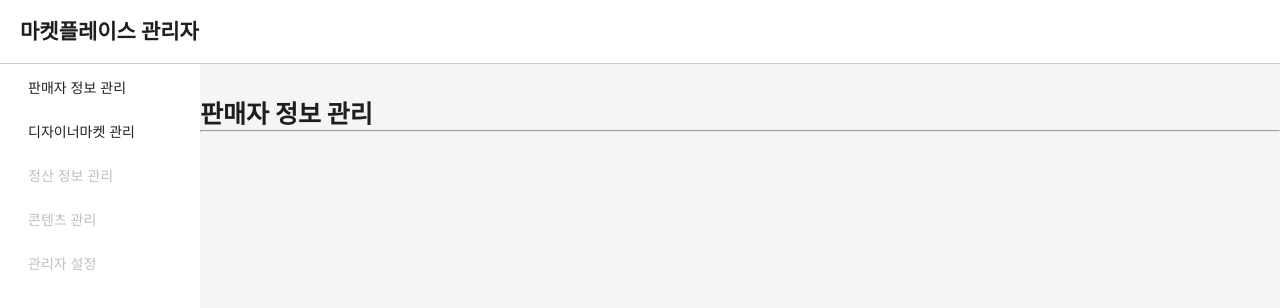
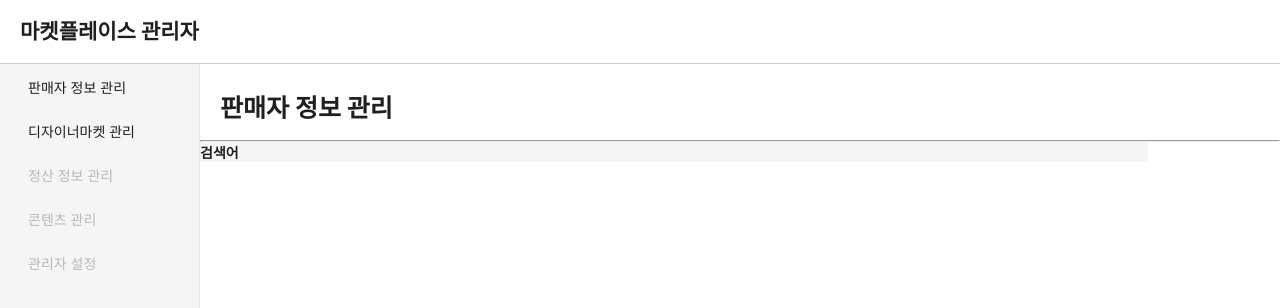
Before and after one commit to Choi-Seunghwan/nextjs-typescript-recoil, a Next.js app: page /seller in a window 1280 px wide. Shown: the top 308 px of the page. Built offline with nearby package versions, Linux system fonts and the light colour scheme.

Commit message:
init: 프로젝트 구조 잡는 중 (styles)

```diff
--- a/src/components/atoms/button/Button.tsx
+++ b/src/components/atoms/button/Button.tsx
@@ -9,7 +9,7 @@ type ButtonProps = {
   loading: boolean;
 };
 
-const Dropdown: React.FC<ButtonProps> = ({ text, type, disabled, loading }) => {
+const Button: React.FC<ButtonProps> = ({ text, type, disabled, loading }) => {
   return (
     <_Button disabled={disabled} type={type} loading={loading}>
       <span>{text}</span>
@@ -17,4 +17,4 @@ const Dropdown: React.FC<ButtonProps> = ({ text, type, disabled, loading }) => {
   );
 };
 
-export default Dropdown;
+export default Button;
--- a/src/components/atoms/title/Title.tsx
+++ b/src/components/atoms/title/Title.tsx
@@ -10,7 +10,7 @@ const Title: React.FC<TitleProps> = ({ text, subText }) => {
     <div className={styles["title"]}>
       <p className={styles["title-text"]}>{text}</p>
       <h4 className={styles["title-sub-text"]}>{subText}</h4>
-      <hr />
+      <hr className={styles["title-divider"]} />
     </div>
   );
 };
--- a/src/components/atoms/title/title.module.scss
+++ b/src/components/atoms/title/title.module.scss
@@ -1,12 +1,18 @@
 .title {
-  padding-top: 30px;
+  padding-top: 24px;
 }
 
 .title-text {
   font-size: 25px;
   font-weight: bold;
+  padding-left: 20px;
 }
 
 .title-sub-text {
   font-size: 18px;
+  padding-left: 20px;
 }
+
+.title-divider {
+  margin-top: 16px;
+}
--- a/src/components/templates/Layout.tsx
+++ b/src/components/templates/Layout.tsx
@@ -1,6 +1,7 @@
 import React, { ReactNode } from "react";
 import { Menu as _Menu, Layout as _Layout, MenuProps } from "antd";
 import Link from "next/link";
+import styles from "@styles/layout.module.scss";
 
 const { Header, Sider, Content } = _Layout;
 const sideMenuItems: MenuProps["items"] = [
@@ -37,23 +38,17 @@ export type LayoutProps = {
 export const Layout: React.FC<LayoutProps> = ({ children, noSide }) => {
   return (
     <_Layout>
-      <Header
-        style={{
-          backgroundColor: "#ffffff",
-          borderBottom: "solid 1px #ccc",
-          paddingLeft: "20px",
-        }}
-      >
+      <Header className={styles["layout-header"]}>
         <Link href={"/"}>
           <h2>마켓플레이스 관리자</h2>
         </Link>
       </Header>
       <_Layout style={{ height: "100vh" }}>
         {!noSide && (
-          <Sider width={200}>
+          <Sider className={styles["layout-slider"]} width={200}>
             <_Menu
               mode="inline"
-              style={{ height: "100%", borderRight: 0 }}
+              className={styles["layout-slider-menu"]}
               items={sideMenuItems}
             />
           </Sider>
--- a/src/pages/seller.tsx
+++ b/src/pages/seller.tsx
@@ -1,9 +1,19 @@
+import Dropdown from "@components/atoms/dropdown/Dropdown";
 import Title from "@components/atoms/title/Title";
 import WithLayout from "@components/templates/withLayout";
+import styles from "@styles/seller.module.scss";
 
 const Seller = () => (
-  <div>
+  <div className={styles["seller"]}>
     <Title text="판매자 정보 관리" />
+    <div className={styles["seller-table-info"]}>
+      <div className={styles["search-keyword"]}>
+        <span className={styles["field-text"]}>검색어</span>
+        <Dropdown />
+      </div>
+      <div></div>
+    </div>
+    <div className={styles["seller-table-wrap"]}></div>
   </div>
 );
 
--- /dev/null
+++ b/styles/globals-antd.scss
@@ -0,0 +1,3 @@
+.ant-layout {
+  background: unset;
+}
--- a/styles/globals.scss
+++ b/styles/globals.scss
@@ -1,3 +1,5 @@
+@import "./globals-antd.scss";
+
 * {
   box-sizing: border-box;
   padding: 0;
@@ -13,6 +15,7 @@ body {
   font-family: "Noto Sans KR";
   font-style: normal;
   color: #000000;
+  font-size: 14px;
 }
 
 a {
--- /dev/null
+++ b/styles/layout.module.scss
@@ -0,0 +1,14 @@
+.layout-header {
+  background: #ffffff;
+  border-bottom: solid 1px #ccc;
+  padding-left: 20px;
+}
+
+.layout-slider {
+}
+
+.layout-slider-menu {
+  height: 100%;
+  border-right: 0;
+  background: #f5f5f5;
+}
--- /dev/null
+++ b/styles/seller.module.scss
@@ -0,0 +1,16 @@
+.seller {
+}
+
+.seller-table-info {
+  display: flex;
+  flex-direction: column;
+  background: #f5f5f5;
+  width: 948px;
+
+  .field-text {
+    font-weight: bold;
+  }
+}
+
+.seller-table-wrap {
+}
```
Also changed, not shown: src/components/atoms/dropdown/Dropdown.tsx (+3 -4 lines), src/pages/market.tsx (+4 -3 lines).
